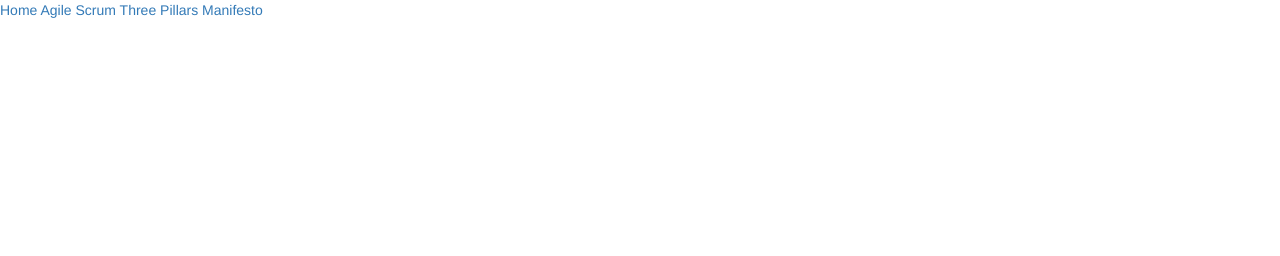
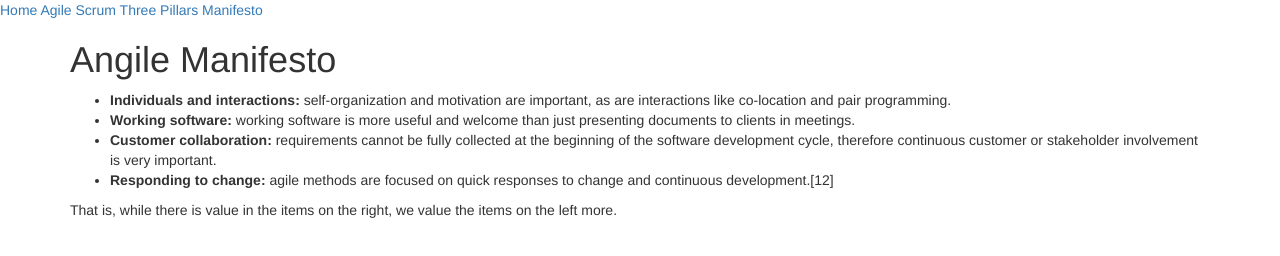
Before and after one commit to timcowlishaw/tobedecided, a plain HTML site: page manifesto.html in a window 1280 px wide. Drawn offline with Linux system fonts and the light colour scheme.

Commit message:
agile manifesto

```diff
--- a/manifesto.html
+++ b/manifesto.html
@@ -14,7 +14,18 @@
 
 
  <div class="container">
+  <h1>Angile Manifesto</h1>
 
+   <p></p>
+   <ul>
+     <li><b>Individuals and interactions:</b> self-organization and motivation are important, as are interactions like co-location and pair programming.</li>
+     <li><b>Working software:</b> working software is more useful and welcome than just presenting documents to clients in meetings.</li>
+     <li><b>Customer collaboration:</b> requirements cannot be fully collected at the beginning of the software development cycle, therefore continuous customer or stakeholder involvement is very important.</li>
+    <li><b>Responding to change:</b> agile methods are focused on quick responses to change and continuous development.[12]</li>
+   </ul>
+
+   <p>That is, while there is value in the items on
+the right, we value the items on the left more.</p>
 
 </div>
 
```
